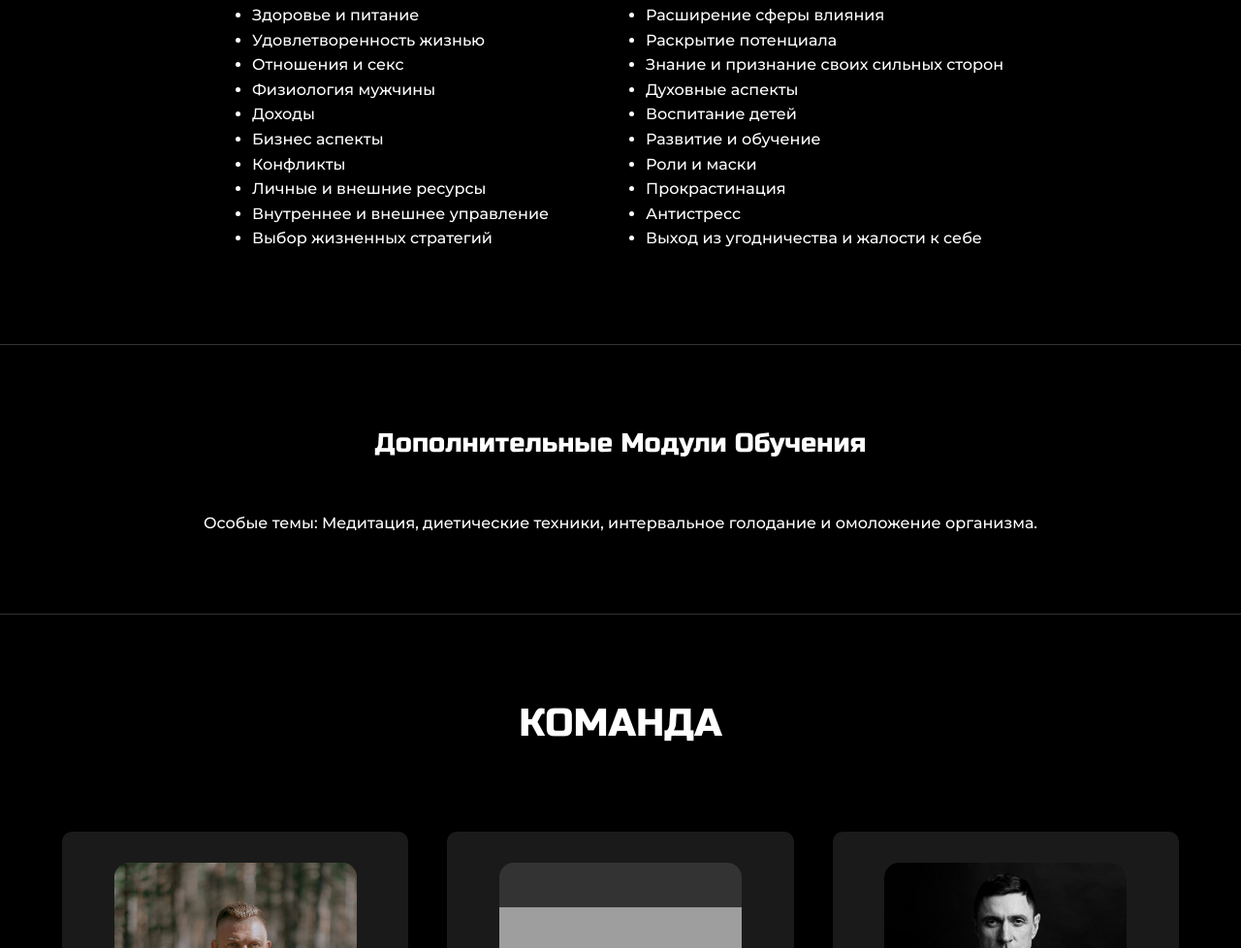
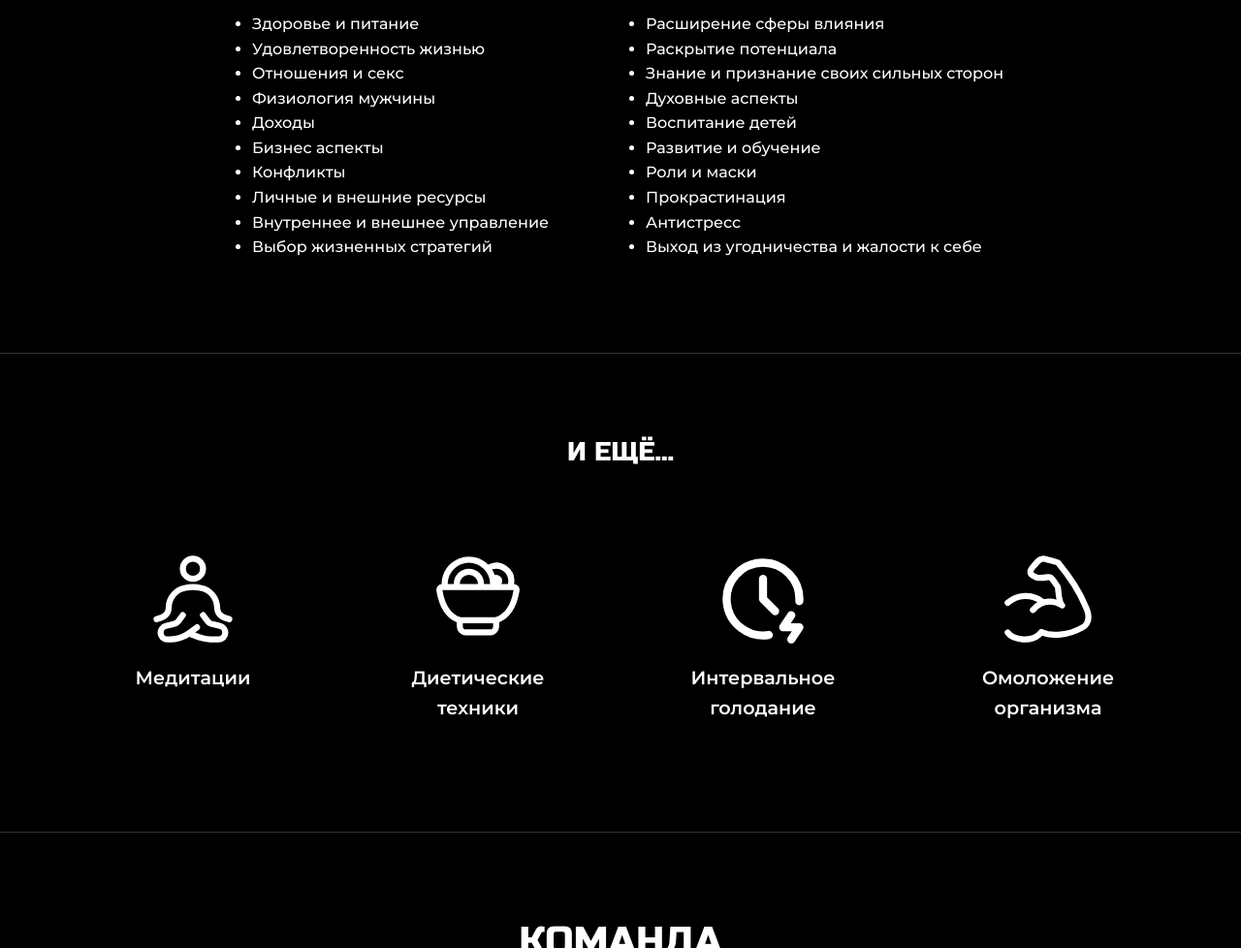
Before and after one commit to foreverzzv/man-website, a plain HTML site: page index.html in a window 1280 px wide. Shown: the part 3406-4384 px from the top of the page at 97% size. Drawn offline with nearby package versions, Linux system fonts and the light colour scheme; grey boxes are pictures that could not be loaded.

Commit message:
did another section

```diff
--- a/index.html
+++ b/index.html
@@ -115,8 +115,25 @@
     <!-- Additional Learning Modules Section -->
     <section class="learning-modules section">
         <div class="container">
-            <h2>Дополнительные Модули Обучения</h2>
-            <p>Особые темы: Медитация, диетические техники, интервальное голодание и омоложение организма.</p>
+            <h2>И ЕЩË...</h2>
+            <div class="results-grid">
+                <div class="result-item">
+                    <img src="icons/meditation.svg" alt="Медитация" class="icon">
+                    <p>Медитации</p>
+                </div>
+                <div class="result-item">
+                    <img src="icons/diet.svg" alt="Диетические техники" class="icon">
+                    <p>Диетические техники</p>
+                </div>
+                <div class="result-item">
+                    <img src="icons/fasting.svg" alt="Интервальное голодание" class="icon">
+                    <p>Интервальное голодание</p>
+                </div>
+                <div class="result-item">
+                    <img src="icons/rejuvenation.svg" alt="Омоложение организма" class="icon">
+                    <p>Омоложение организма</p>
+                </div>
+            </div>
         </div>
     </section>
 
--- a/styles.css
+++ b/styles.css
@@ -161,9 +161,7 @@ h1 { font-size: 2.5rem; margin-bottom: 1rem;
     }
 }
 
-.faq-program .about-content {
-    gap: 2rem; /* Space between text and image on desktop */
-}
+
 @media (max-width: 1024px) {
     .faq-program .about-content {
         gap: 1.5rem; /* Adjust for tablet */
@@ -217,6 +215,10 @@ h1 { font-size: 2.5rem; margin-bottom: 1rem;
     text-align: left;
 }
 
+.about-text-faq p:last-of-type {
+    margin-bottom: 0;
+}
+
 
 p, ul li {
     font-family: "Montserrat", sans-serif;
@@ -238,6 +240,11 @@ p, ul li {
     align-items: center;
     padding: 2rem;
     border-radius: 10px;
+}
+
+.result-item p {
+    font-size: 1.2rem;
+    font-weight: 600;
 }
 .icon {
     width: 100px;
@@ -275,7 +282,6 @@ h2 {
     font-family: "Russo One", sans-serif;
     font-weight: 400;
     font-size: 1.8rem;
-    margin-bottom: 2rem;
 }
 
 .topics-list {
@@ -305,6 +311,11 @@ h2 {
         margin: 0 auto; /* Center-align the list block */
         padding-left: 50px;
     }
+}
+
+.faq-program .about-text-faq {
+    margin: 0 !important;
+    padding: 0 !important;
 }
 
 .swiper-slide {
```
Also changed, not shown: icons/diet.svg (added), icons/diet3.svg (added), icons/fasting.svg (added), icons/meditation.svg (added), icons/rejuvenation.svg (added), 2 other files.
